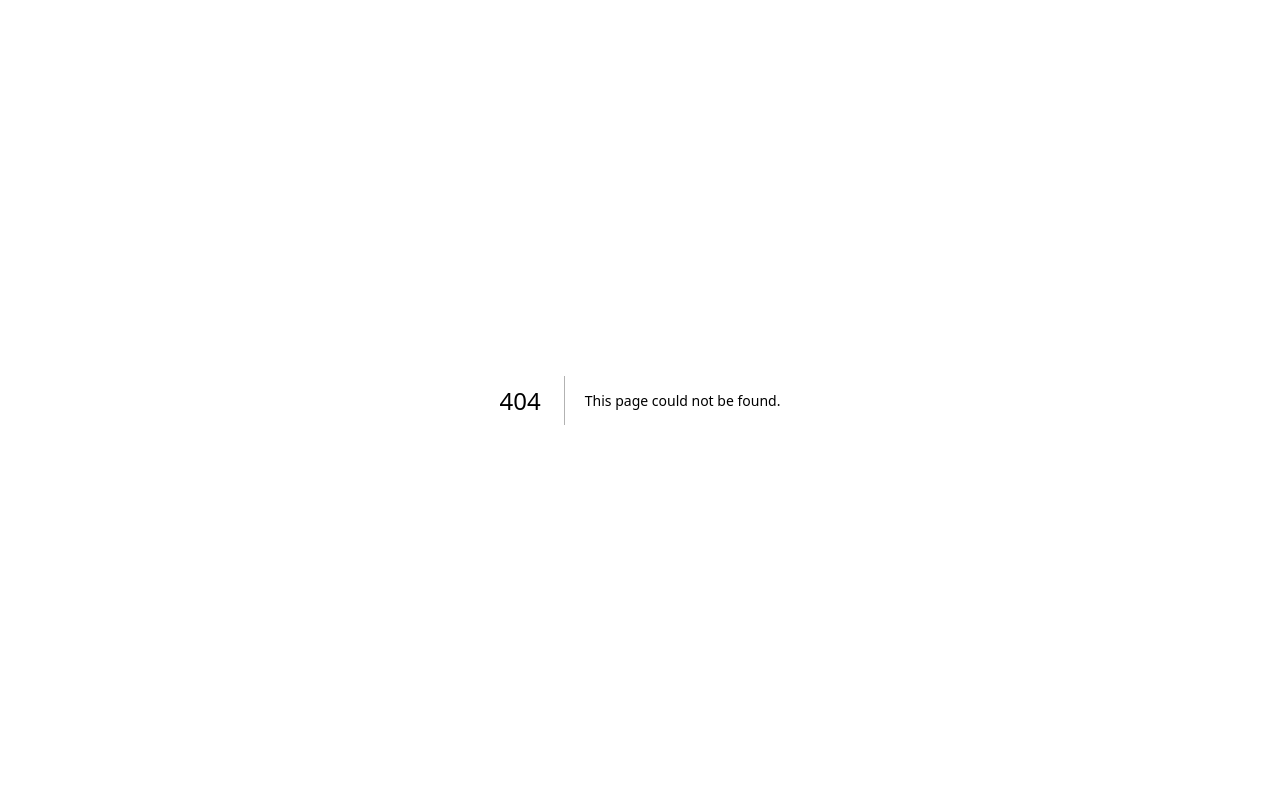
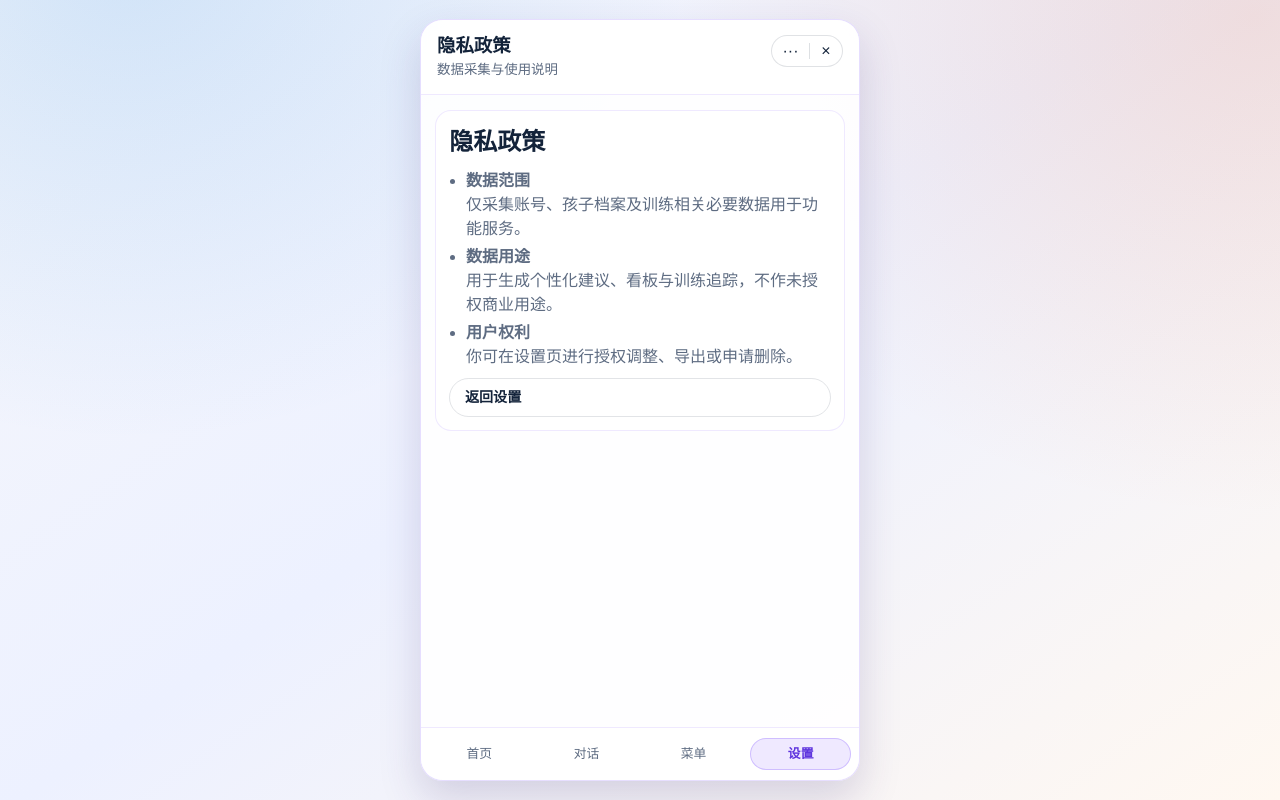
Before and after one commit to WithPace/starpath-frontend, a Next.js app: page /legal/privacy in a window 1280 px wide. Before the commit this address had no page. Built offline with nearby package versions, Linux system fonts and the light colour scheme.

Commit message:
feat(settings): add legal policy routes

```diff
--- /dev/null
+++ b/src/app/legal/privacy/page.tsx
@@ -0,0 +1,32 @@
+"use client";
+
+import Link from "next/link";
+
+import { ParentShell } from "@/components/prototype/parent-shell";
+
+export default function PrivacyPage() {
+  return (
+    <ParentShell title="隐私政策" subtitle="数据采集与使用说明" activePath="/settings">
+      <section className="proto-panel">
+        <h2>隐私政策</h2>
+        <ul className="proto-bullets">
+          <li>
+            <strong>数据范围</strong>
+            <p className="proto-muted">仅采集账号、孩子档案及训练相关必要数据用于功能服务。</p>
+          </li>
+          <li>
+            <strong>数据用途</strong>
+            <p className="proto-muted">用于生成个性化建议、看板与训练追踪，不作未授权商业用途。</p>
+          </li>
+          <li>
+            <strong>用户权利</strong>
+            <p className="proto-muted">你可在设置页进行授权调整、导出或申请删除。</p>
+          </li>
+        </ul>
+        <Link href="/settings" className="button-link">
+          返回设置
+        </Link>
+      </section>
+    </ParentShell>
+  );
+}
```
Also changed, not shown: src/app/legal/terms/page.tsx (added, +32 -0 lines), 2 other files (tests, documents, lock files or other folders).
